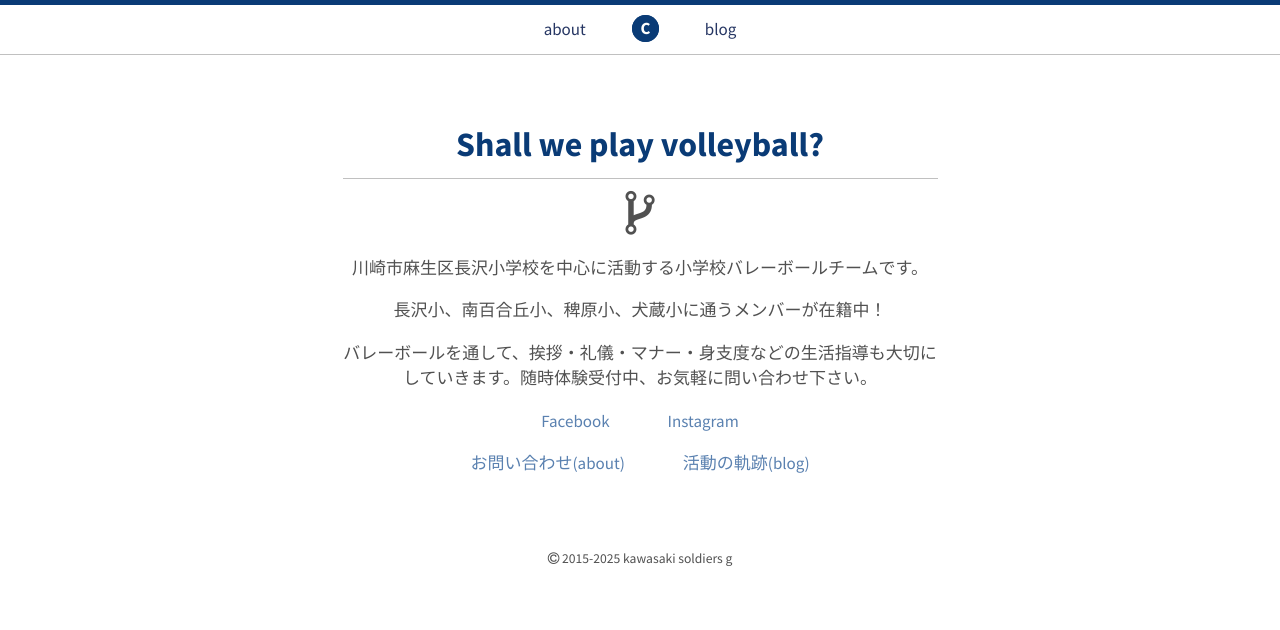
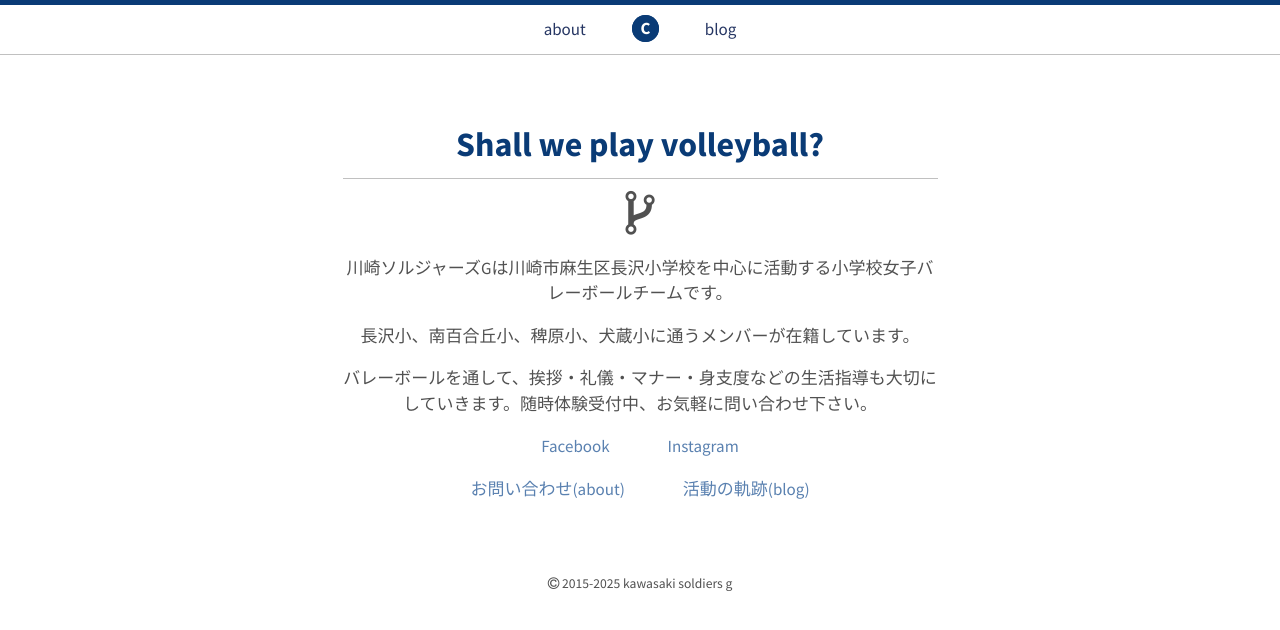
Before and after one commit to soldiersg/soldiersg.github.io, a Jekyll site: the page built from index.html, in a window 1280 px wide. Shown: the top 630 px of the page. Built offline with Jekyll 4.4.1, drawn with Linux system fonts in a browser that asks for light colours.

Commit message:
誤字脱字修正

```diff
--- a/_config.yml
+++ b/_config.yml
@@ -1,4 +1,4 @@
-title:               川崎ソリュジャーズG
+title:               川崎ソルジャーズG
 url:                 https://soldiersg.github.io/kawasaki-soldiersg
 baseurl:             ""
 
--- a/index.html
+++ b/index.html
@@ -14,10 +14,10 @@ title: Home
     </p>
 
     <p>
-      川崎市麻生区長沢小学校を中心に活動する小学校バレーボールチームです。
+      川崎ソルジャーズGは川崎市麻生区長沢小学校を中心に活動する小学校女子バレーボールチームです。
     </p>
     <p>
-      長沢小、南百合丘小、稗原小、犬蔵小に通うメンバーが在籍中！
+      長沢小、南百合丘小、稗原小、犬蔵小に通うメンバーが在籍しています。
     </p>
     <p>
       バレーボールを通して、挨拶・礼儀・マナー・身支度などの生活指導も大切にしていきます。随時体験受付中、お気軽に問い合わせ下さい。
```
Also changed, not shown: 12 other files.
